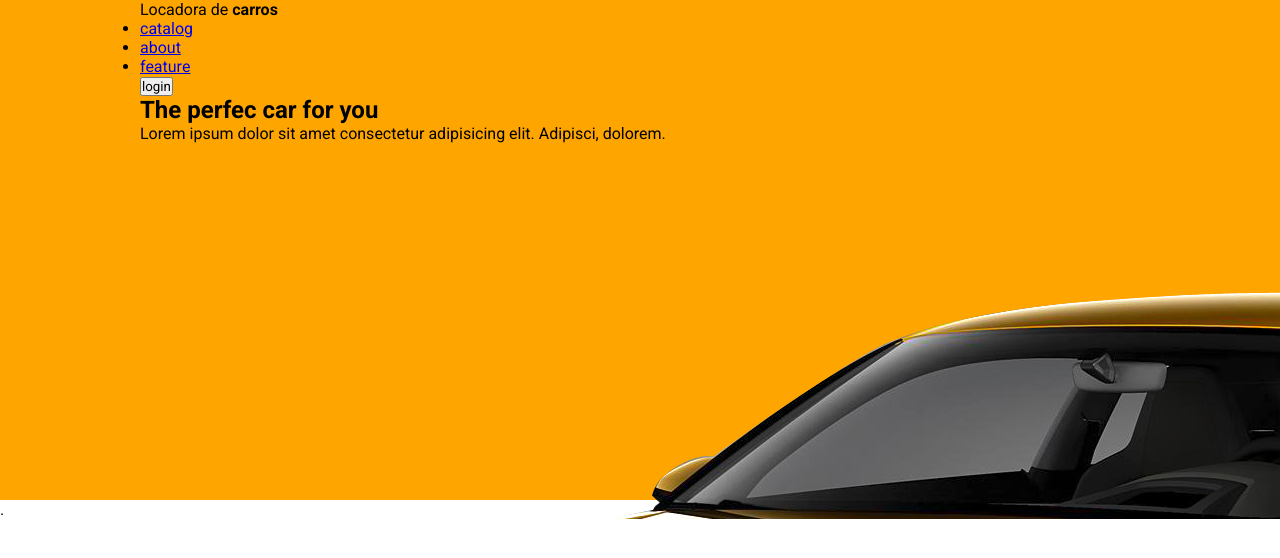
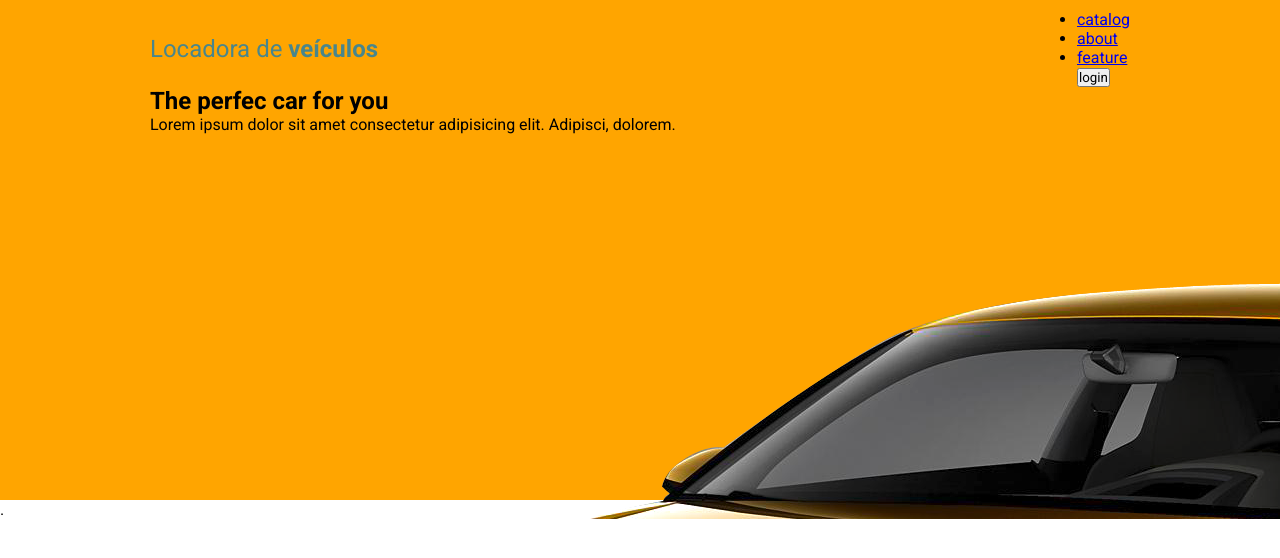
Before and after one commit to williamrbr/Locadora_de_veiculos, a plain HTML site: page index.html in a window 1280 px wide. Drawn offline with Linux system fonts and the light colour scheme.

Commit message:
at 11/09

```diff
--- a/index.html
+++ b/index.html
@@ -5,13 +5,13 @@
     <meta http-equiv="X-UA-Compatible" content="IE=edge">
     <meta name="viewport" content="width=device-width, initial-scale=1.0">
     <link rel="stylesheet" href="style.css">
-    <title>Locadora de carros</title>
+    <title>Locadora de veiculos</title>
 </head>
 <body>
     <header>
         <div class="content">
             <nav>
-                <p class="brand">Locadora de <strong>carros</strong></p>
+                <p class="brand">Locadora de <strong>veículos</strong></p>
                 <ul>
                 <li><a href="#catalog">catalog</a></li>
                 <li><a href="#about">about</a></li>
--- a/style.css
+++ b/style.css
@@ -2,7 +2,7 @@
 @import url('https://fonts.googleapis.com/css2?family=Roboto:wght@400;700&display=swap');
 
 /* reseting css rules */
-*{
+* {
     margin: 0px;
     padding: 0px;
     box-sizing: border-box;
@@ -10,20 +10,37 @@
     font-family: "roboto", sans-serif;
 }
 
-html,
-body{
+html, body {
     width: 100%;
     overflow-x: hidden;
 }
 
-header{
+header {
     width: 100%;
     height: 500px;
     background:orange;
 }
 
-.content{
+.content {
     max-width: 1000px;
     max-height: 300px;
     margin: 0 auto;
+    display: flex;
+    flex-direction: column;
+    padding: 10px;
 }
+
+nav {
+    width: 100%;
+    height: 125px;
+    display: flex;
+    flex-direction: row;
+    align-items: center;
+    justify-content: space-between;
+}
+
+.brand{
+    font-size: 24px;
+    color:#49868C;
+    cursor: pointer;
+}
```
